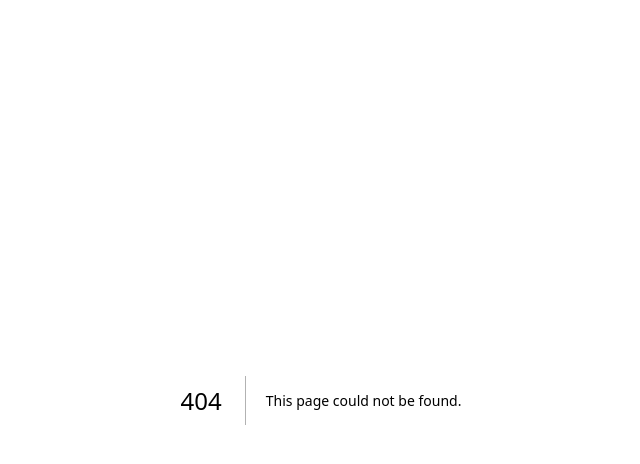
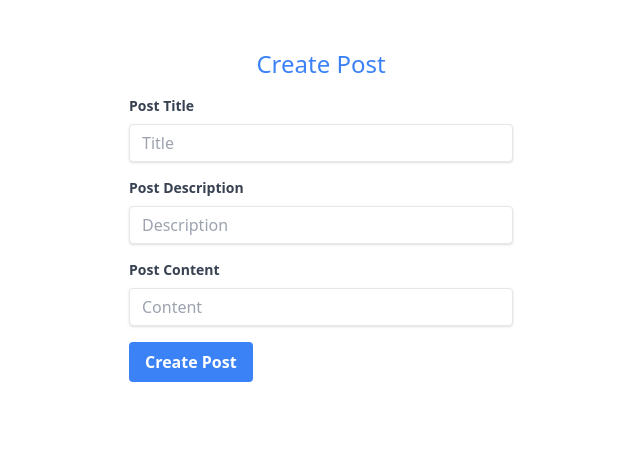
Before and after one commit to manimovassagh/Next-13-TS, a Next.js app: page /posts in a window 1280 px wide. Before the commit this address had no page. Shown: the top 464 px of the page, without its empty margins (319-959 px from the left). Built offline with nearby package versions, Linux system fonts and the light colour scheme.

Commit message:
handle create

```diff
--- /dev/null
+++ b/pages/posts/index.tsx
@@ -0,0 +1,95 @@
+import { useEffect, useState } from "react";
+import axios from "axios";
+
+export default function Post() {
+  const [token, setToken] = useState("");
+  const [title, setTitle] = useState("");
+  const [description, setDescription] = useState("");
+  const [content, setContent] = useState("");
+
+  useEffect(() => {
+    setToken(localStorage.getItem("token") as string);
+  }, []);
+  const handleTitleChange = (event: any) => {
+    setTitle(event.target.value);
+  };
+  const handleDescriptionChange = (event: any) => {
+    setDescription(event.target.value);
+  };
+  const handleContentChange = (event: any) => {
+    setContent(event.target.value);
+  };
+
+  const handleCreatePost = (event: any) => {
+    event.preventDefault();
+    console.log(content, description, title);
+    console.log("handle create is working");
+  };
+
+  return (
+    <div className="mt-12">
+      <div className="text-center text-2xl mb-4 text-blue-500">Create Post</div>
+      <form className="mx-auto max-w-sm">
+        <div className="mb-4">
+          <label
+            className="block text-gray-700 text-sm font-bold mb-2"
+            htmlFor="title"
+          >
+            Post Title
+          </label>
+          <input
+            className="shadow appearance-none border rounded w-full py-2 px-3 text-gray-700 leading-tight focus:outline-none focus:shadow-outline"
+            id="title"
+            type="text"
+            placeholder="Title"
+            value={title}
+            onChange={handleTitleChange}
+          ></input>
+        </div>
+
+        <div className="mb-4">
+          <label
+            className="block text-gray-700 text-sm font-bold mb-2"
+            htmlFor="description"
+          >
+            Post Description
+          </label>
+          <input
+            className="shadow appearance-none border rounded w-full py-2 px-3 text-gray-700 leading-tight focus:outline-none focus:shadow-outline"
+            id="description"
+            type="text"
+            placeholder="Description"
+            value={description}
+            onChange={handleDescriptionChange}
+          ></input>
+        </div>
+
+        <div className="mb-4">
+          <label
+            className="block text-gray-700 text-sm font-bold mb-2"
+            htmlFor="content"
+          >
+            Post Content
+          </label>
+          <input
+            className="shadow appearance-none border rounded w-full py-2 px-3 text-gray-700 leading-tight focus:outline-none focus:shadow-outline"
+            id="content"
+            type="text"
+            placeholder="Content"
+            value={content}
+            onChange={handleContentChange}
+          ></input>
+        </div>
+        <div className="flex items-center justify-between">
+          <button
+            className="bg-blue-500 hover:bg-blue-700 text-white font-bold py-2 px-4 rounded focus:outline-none focus:shadow-outline"
+            type="submit"
+            onClick={() => handleCreatePost(event)}
+          >
+            Create Post
+          </button>
+        </div>
+      </form>
+    </div>
+  );
+}
```
